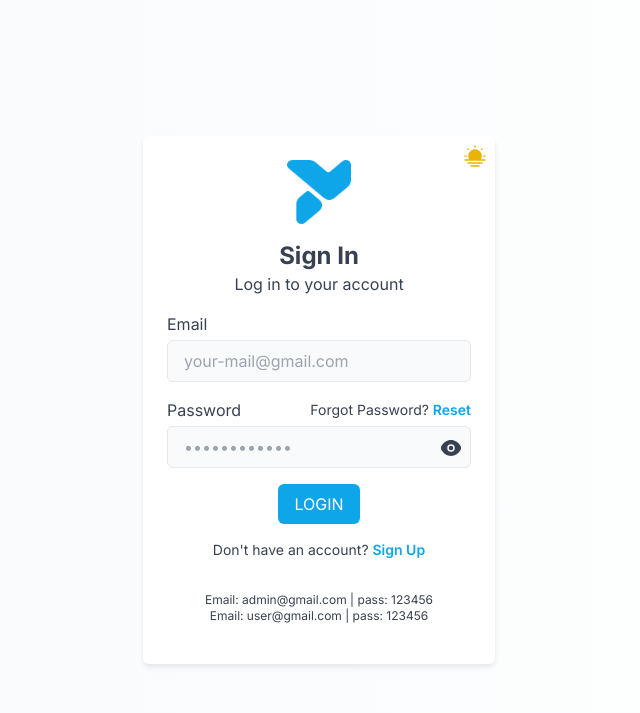
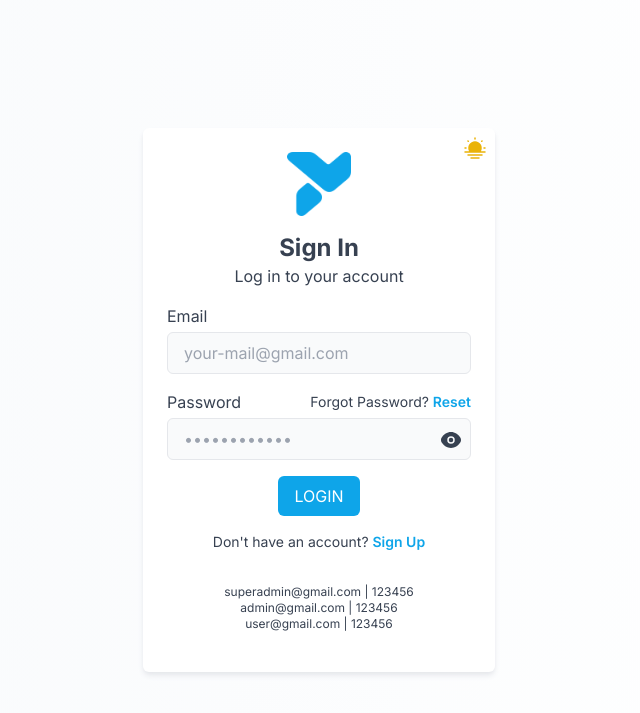
Before and after one commit to fitri-hy/wa-gateway, a Node server app: page /login in a window 1280 px wide. Shown: the top 713 px of the page, without its empty margins (321-961 px from the left). Run offline with Node 20, Linux system fonts and the light colour scheme.

Commit message:
docs(login): update demo account credentials

```diff
--- a/views/login.ejs
+++ b/views/login.ejs
@@ -60,8 +60,9 @@
 
 			<!-- DEMO Account -->
 			<span class="text-center mt-4 text-xs">
-				Email: admin@gmail.com | pass: 123456<br>
-				Email: user@gmail.com | pass: 123456
+				superadmin@gmail.com | 123456<br>
+				admin@gmail.com | 123456<br>
+				user@gmail.com | 123456
 			</span>
 		<section>
 	</main>
```
